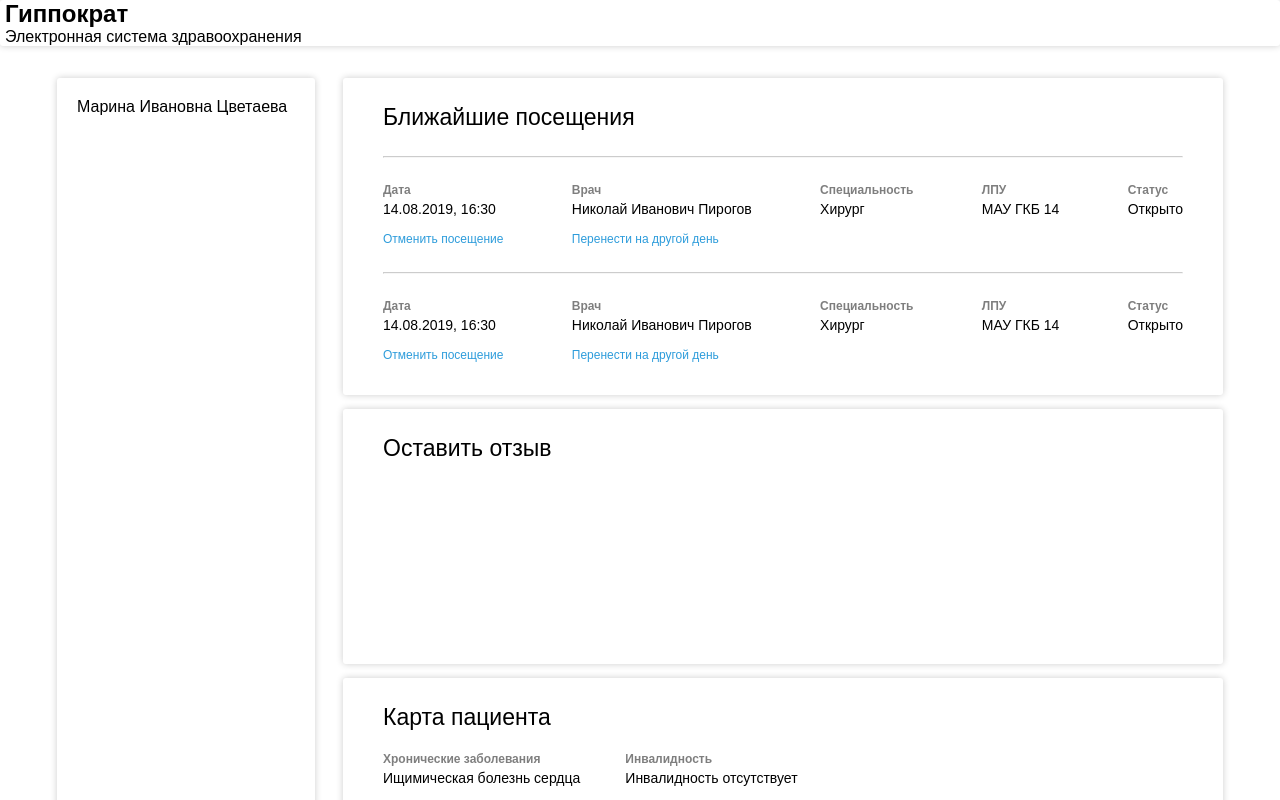
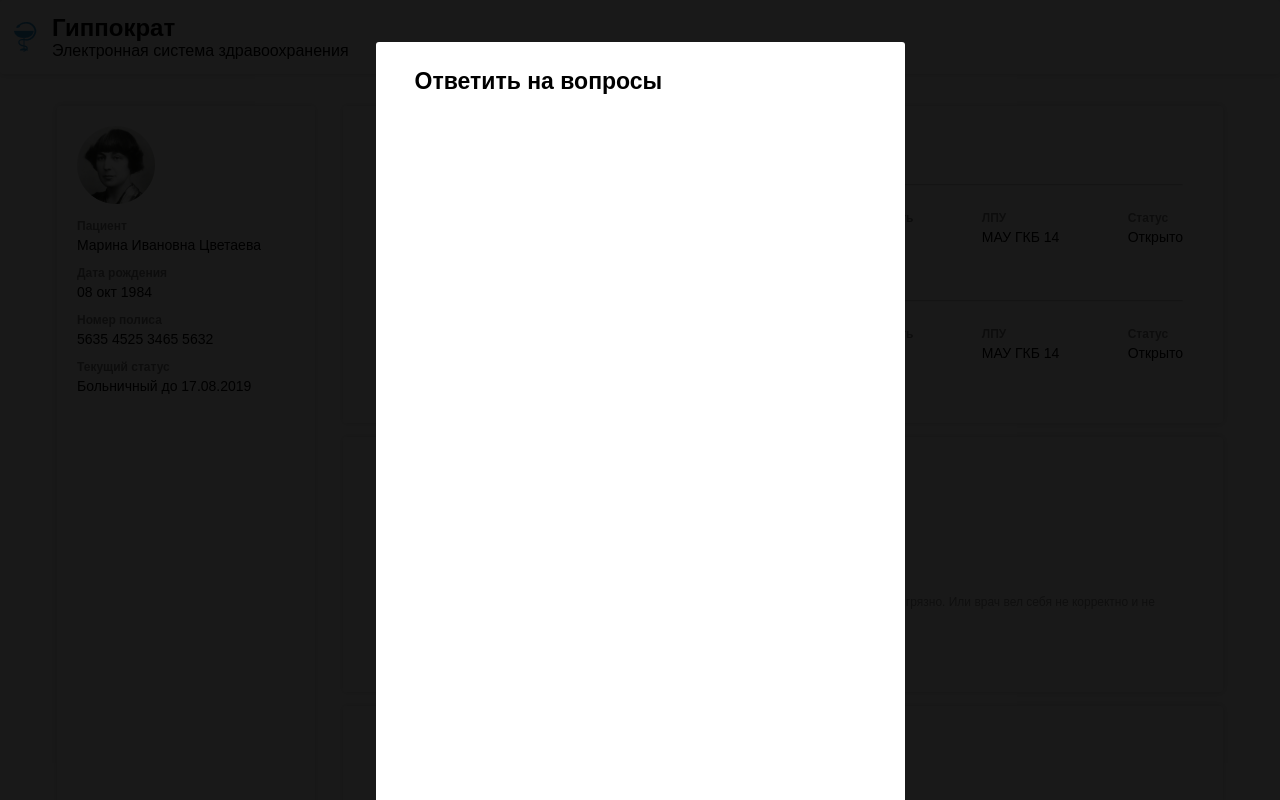
Before and after one commit to genalll/medicine, a React (Create React App) app: page / in a window 1280 px wide. Shown: the top 800 px of the page. Built offline with nearby package versions, Linux system fonts and the light colour scheme.

Commit message:
styles and containers

```diff
--- /dev/null
+++ b/src/containers/QuestionPopup/index.jsx
@@ -0,0 +1,18 @@
+import React, { Fragment, Component } from 'react';
+import './style.css'
+
+class Popup extends Component {
+    render() {
+        return (
+            <Fragment>
+                <div className="popup-body">
+                    <form className="popup-form">
+                        <h2 className="popup-title">Ответить на вопросы</h2>
+                    </form>
+                </div>
+            </Fragment>
+        )
+    }
+}
+
+export default Popup;
--- /dev/null
+++ b/src/containers/QuestionPopup/style.css
@@ -0,0 +1,25 @@
+.popup-body {
+    position: fixed;
+    width: 100%;
+    height: 100%;
+    background-color: rgba(0, 0, 0, 0.9);
+    z-index: 10;
+}
+
+.popup-form {
+    background-color: #fff;
+    max-width: 529px;
+    min-height: 915px;
+    border-radius: 3px;
+    margin: 0 auto;
+    margin-top: 42px;
+    display: flex;
+    flex-direction: column;
+}
+
+.popup-title {
+    margin-left: 39px;
+    margin-top: 24px;
+    font-size: 23px;
+    line-height: 30px;
+}
--- a/src/pages/Pacient.jsx
+++ b/src/pages/Pacient.jsx
@@ -1,20 +1,26 @@
 import React, { Fragment } from 'react';
 import './css/header.css';
-import './css/main.css'
-import './css/footer.css'
+import './css/main.css';
+import './css/footer.css';
+
+import Popup from '../containers/QuestionPopup';
 
 class Pacient extends React.Component {
     render() {
         return (
             <Fragment>
+                <Popup />
                 <header>
                     <div className="wrap">
                         <div className="block-left">
-                            <div className="title">
-                                <h2>Гиппократ</h2>
-                            </div>
-                            <div className="subtitle">
-                                <p>Электронная система здравоохранения</p>
+                            <img className="header-logo" src="images/cite_logo.png" alt="Логотип Сайта Здоровья" />
+                            <div className="title-text">
+                                <div className="title">
+                                    <h2>Гиппократ</h2>
+                                </div>
+                                <div className="subtitle">
+                                    <p>Электронная система здравоохранения</p>
+                                </div>
                             </div>
                         </div>
                     </div>
@@ -22,9 +28,26 @@ class Pacient extends React.Component {
                 <div className="main">
                     <div className="wrap main-wrap">
                         <div className="pacient-data">
-                            <div className="pacient-logo"></div>
-                            <div className="pacient-name">
-                                Марина Ивановна Цветаева
+                            <div className="pacient-logo">
+                                <img src="images/cvetaeva.png" alt="Марина Цветаева" />
+                            </div>
+                            <div className="pacient-info">
+                                <div className="info-block">
+                                    <h6>Пациент</h6>
+                                    <p>Марина Ивановна Цветаева</p>
+                                </div>
+                                <div className="info-block">
+                                    <h6>Дата рождения</h6>
+                                    <p>08 окт 1984</p>
+                                </div>
+                                <div className="info-block">
+                                    <h6>Номер полиса</h6>
+                                    <p>5635 4525 3465 5632</p>
+                                </div>
+                                <div className="info-block">
+                                    <h6>Текущий статус</h6>
+                                    <p>Больничный до 17.08.2019</p>
+                                </div>
                             </div>
                         </div>
                         <div className="center">
@@ -35,12 +58,12 @@ class Pacient extends React.Component {
                                     <div className="info-block">
                                         <h6>Дата</h6>
                                         <p>14.08.2019, 16:30</p>
-                                        <a className="info-link" href="#">Отменить посещение</a>
+                                        <a className="info-link" href="/">Отменить посещение</a>
                                     </div>
                                     <div className="info-block">
                                         <h6>Врач</h6>
                                         <p>Николай Иванович Пирогов</p>
-                                        <a className="info-link" href="#">Перенести на другой день</a>
+                                        <a className="info-link" href="/">Перенести на другой день</a>
                                     </div>
                                     <div className="info-block">
                                         <h6>Специальность</h6>
@@ -55,17 +78,17 @@ class Pacient extends React.Component {
                                         <p>Открыто</p>
                                     </div>
                                 </div>
-                                <hr className="line"/>
+                                <hr className="line" />
                                 <div className="info-blocks">
                                     <div className="info-block">
                                         <h6>Дата</h6>
                                         <p>14.08.2019, 16:30</p>
-                                        <a className="info-link" href="#">Отменить посещение</a>
+                                        <a className="info-link" href="/">Отменить посещение</a>
                                     </div>
                                     <div className="info-block">
                                         <h6>Врач</h6>
                                         <p>Николай Иванович Пирогов</p>
-                                        <a className="info-link" href="#">Перенести на другой день</a>
+                                        <a className="info-link" href="/">Перенести на другой день</a>
                                     </div>
                                     <div className="info-block">
                                         <h6>Специальность</h6>
@@ -82,7 +105,18 @@ class Pacient extends React.Component {
                                 </div>
                             </div>
                             <div className="quest">
-                                <h2>Оставить отзыв</h2>
+                                <h2 className="fb-h">Обратная связь</h2>
+                                <p className="fb-info">Оставляя отзыв, Вы делаете нас лучше :)</p>
+                                <div className="estimate-buttons">
+                                    <div className="like">
+                                        <p className="green-color head-estimate">Мне понравилось!</p>
+                                        <p className="small-gray-text">Осбслуживание было на хорошем уровне. Врач выписал мне эффективное лечение.</p>
+                                    </div>
+                                    <div className="dislike">
+                                        <p className="red-color head-estimate">Есть недочеты.</p>
+                                        <p className="small-gray-text">В учреждении были грязно. Или врач вел себя не корректно и не соблюдал этику.</p>
+                                    </div>
+                                </div>
                             </div>
                             <div className="feedback">
                                 <h2>Карта пациента</h2>
@@ -96,7 +130,7 @@ class Pacient extends React.Component {
                                         <p>Инвалидность отсутствует</p>
                                     </div>
                                 </div>
-                                <a href="#" className="info-link">Посещения врача</a>
+                                <a href="/" className="info-link">Посещения врача</a>
                             </div>
                         </div>
                     </div>
--- a/src/pages/css/footer.css
+++ b/src/pages/css/footer.css
@@ -2,7 +2,7 @@
     display: flex;
     flex-grow: 0;
     margin-top: 50px;
-    background-color: #5C9DB1;
+    background-color: #2F80ED;
     min-height: 90px;
 }
 
--- a/src/pages/css/header.css
+++ b/src/pages/css/header.css
@@ -21,12 +21,30 @@ header {
     justify-content: space-between;
 }
 
-.column {
-    margin: 7px;
+.block-left {
+    display: flex;
+    margin: 14px;
+    flex-direction: row;
 }
 
-.block-left {
-    display: flex;
-    margin-left: 5px;
-    flex-direction: column;
+.title-text {
+    margin-left: 15px;
 }
+
+.header-logo {
+    height: 30px;
+    margin: auto 0;
+}
+
+.green-color {
+    color: #219653;
+}
+
+.red-color {
+    color: #EB5757;
+}
+
+.head-estimate {
+    font-size: 14px;
+    line-height: 20px;
+}
--- a/src/pages/css/main.css
+++ b/src/pages/css/main.css
@@ -10,7 +10,6 @@ body {
 .pacient-data {
     width: 218px;
     min-width: 218px;
-    min-height: 500px;
     padding: 20px;
     box-shadow: 0px 0px 7px rgba(0, 0, 0, 0.2);
     margin-right: 28px;
@@ -95,3 +94,52 @@ a {
 .feedback>h2 {
     margin-bottom: 19px;
 }
+
+@media (max-width: 1180px) {
+    .pacient-data {
+        width: 840px;
+        margin: 0 auto 14px auto;
+    }
+
+    .pacient-info {
+        flex-direction: row !important;
+        flex-wrap: wrap;
+    }
+
+    .pacient-info>.info-block {
+        padding: 15px;
+    }
+}
+
+.pacient-info {
+    display: flex;
+    flex-direction: column;
+    width: 100%;
+    margin-top: 10px;
+}
+
+.estimate-buttons {
+    width: 100%;
+    margin-top: 31px;
+    display: flex;
+}
+
+.small-gray-text {
+    margin-top: 4px;
+    font-size: 12px;
+    line-height: 17px;
+    color: gray;
+    opacity: 0.9;
+}
+
+.fb-h {
+    margin-top: 24px;
+    font-size: 23px;
+    line-height: 30px;
+}
+
+.fb-info {
+    margin-top: 4px;
+    font-size: 14px;
+    line-height: 20px;
+}
```
Also changed, not shown: src/containers/Question/index.jsx (added, +16 -0 lines), public/images/cite_logo.png (added), public/images/cvetaeva.png (added), src/containers/Question/style.css (added).
